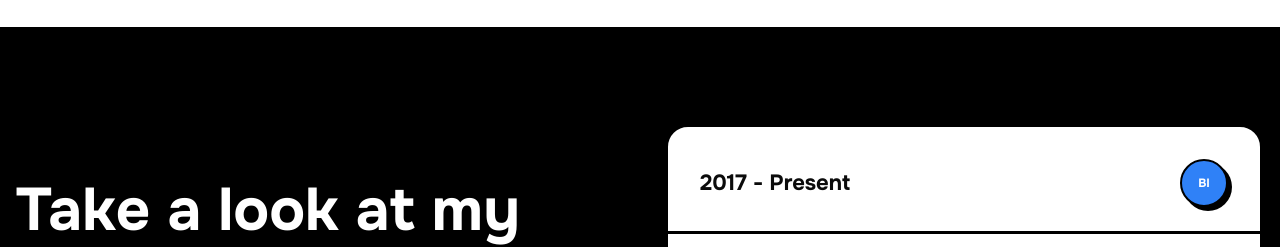
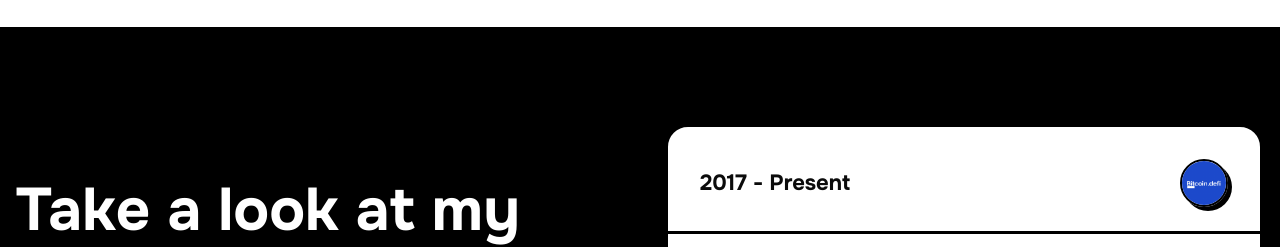
Before and after one commit to leocagli/portfolio-leocagli, a Next.js app: page / in a window 1280 px wide. Shown: the part 5240-5487 px from the top of the page. Built offline with nearby package versions, Linux system fonts and the light colour scheme.

Commit message:
feat: add real Bitcoin.defi logo to experience section\n\nReplace placeholder logo with real Bitcoin.defi logo for professionalism.

```diff
--- a/components/experience-section.tsx
+++ b/components/experience-section.tsx
@@ -12,6 +12,7 @@ export function ExperienceSection() {
       company: "Bitcoin.defi",
       description: "Public AI/Web3 experimentation lab and personal brand focused on fintech infrastructure, programmable trust systems, ecosystem content and live prototypes.",
       color: "bg-[#2F81F7]",
+      logo: "/logos/bitcoin-defi.jpeg",
     },
     {
       period: "2025 - Present",
@@ -87,9 +88,15 @@ export function ExperienceSection() {
                   <div className="text-base md:text-[22px] leading-tight md:leading-[34px] font-bold text-[#0B0B0B]">
                     {exp.period}
                   </div>
-                  <div className={`${exp.color} w-10 h-10 md:w-12 md:h-12 rounded-full border-2 border-black shadow-[4px_4px_0px_0px_rgba(0,0,0,1)] flex items-center justify-center`}>
-                    <span className="text-white text-xs font-bold">{exp.company.slice(0, 2).toUpperCase()}</span>
-                  </div>
+                  {exp.logo ? (
+                    <div className="w-10 h-10 md:w-12 md:h-12 rounded-full border-2 border-black shadow-[4px_4px_0px_0px_rgba(0,0,0,1)] overflow-hidden">
+                      <img src={exp.logo} alt={`${exp.company} logo`} className="w-full h-full object-cover" />
+                    </div>
+                  ) : (
+                    <div className={`${exp.color} w-10 h-10 md:w-12 md:h-12 rounded-full border-2 border-black shadow-[4px_4px_0px_0px_rgba(0,0,0,1)] flex items-center justify-center`}>
+                      <span className="text-white text-xs font-bold">{exp.company.slice(0, 2).toUpperCase()}</span>
+                    </div>
+                  )}
                 </div>
 
                 <div className="border-t-[3px] border-black mb-4 md:mb-6"></div>
```
Also changed, not shown: public/logos/bitcoin-defi.jpeg (added).
